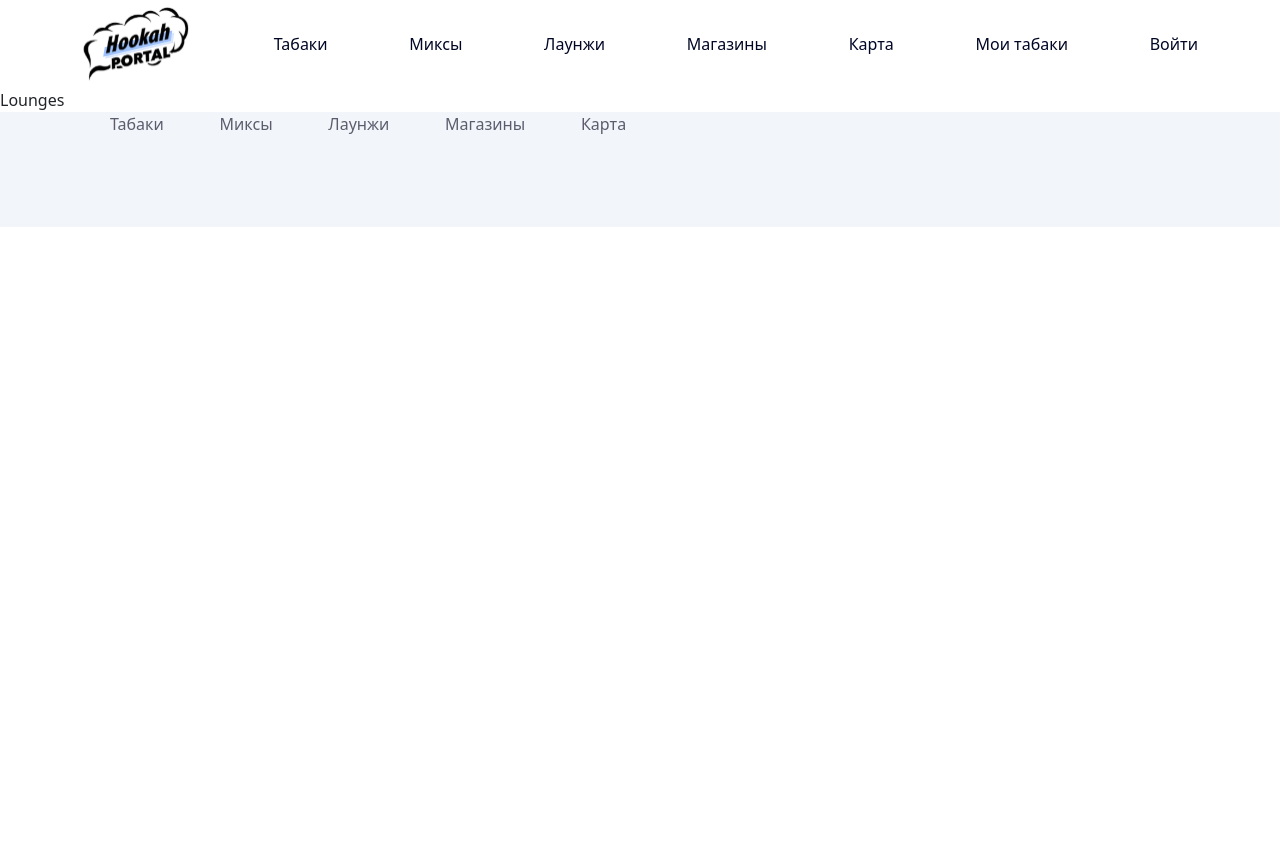
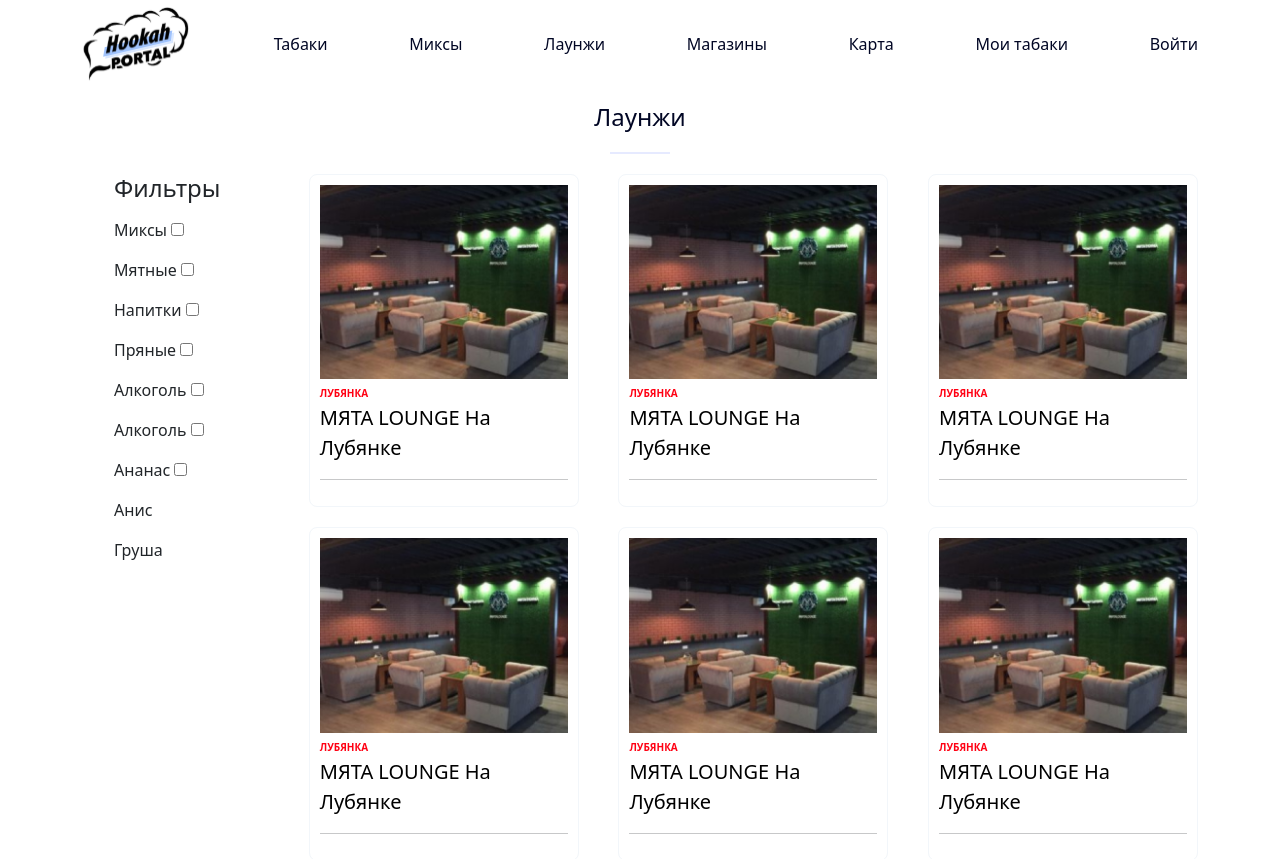
Before and after one commit to darya0623/FinalKa2.0, a React (Create React App) app: page /lounges in a window 1280 px wide. Shown: the top 859 px of the page. Before the commit the page ends 800 px from the top, so only its background shows below. Built offline with nearby package versions, Linux system fonts and the light colour scheme.

Commit message:
#fix #js #css upd lounges, map and tabacks

```diff
--- a/src/index.scss
+++ b/src/index.scss
@@ -12,7 +12,6 @@
   justify-content: center;
   justify-content: space-between;
   align-items: center;
-
 }
 
 .nav-logo {
@@ -24,19 +23,17 @@
   transition: all 0.5s;
 }
 
-.nav-item:hover{
+.nav-item:hover {
   text-decoration: underline;
-  color: #A1C4FD;
+  color: #a1c4fd;
 }
 
-
-
 .footer {
-  background-color: #F2F6FA;
+  background-color: #f2f6fa;
   height: 115px;
 }
 
-.footer-nav{
+.footer-nav {
   width: 572px;
   display: flex;
   justify-content: space-around;
@@ -75,7 +72,7 @@
   top: -130px;
 }
 
-.hello-fog1{
+.hello-fog1 {
   width: 900px;
   position: absolute;
   left: 0;
@@ -83,7 +80,7 @@
   z-index: -1;
 }
 
-.hello-fog2{
+.hello-fog2 {
   width: 900px;
   position: absolute;
   right: 0;
@@ -96,7 +93,7 @@
 //     // background-color: linear-gradient(#2893ff, white);
 // }
 
-.hello-portal{
+.hello-portal {
   width: 350px;
   position: absolute;
   right: 0;
@@ -107,7 +104,7 @@
 //   background: linear-gradient( #ecf2f8, white);
 // }
 
-.kalyan-wrap{
+.kalyan-wrap {
   padding-top: 900px;
 }
 
@@ -116,7 +113,7 @@
   width: 1000px;
 }
 
-.main-subtitle{
+.main-subtitle {
   position: relative;
   top: 550px;
 }
@@ -134,7 +131,7 @@
   z-index: -1;
 }
 
-.vector-two2{
+.vector-two2 {
   position: absolute;
   right: -15px;
   top: 5px;
@@ -156,7 +153,6 @@
   margin: 20px auto;
 }
 
-
 .item-text {
   position: absolute;
   font-family: var(--font-family);
@@ -166,18 +162,17 @@
   color: #010624;
 }
 
-.subtitle-item:first-child{
+.subtitle-item:first-child {
   display: flex;
   justify-content: start;
   align-items: end;
 }
 
-.subtitle-item:last-child{
+.subtitle-item:last-child {
   display: flex;
   justify-content: end;
   align-items: start;
 }
-
 
 .product-title {
   font-family: var(--font-family);
@@ -198,7 +193,7 @@
   display: flex;
   gap: 5px;
 }
-.taste-item{
+.taste-item {
   display: flex;
   justify-content: center;
   background: #f2f6fa;
@@ -221,11 +216,9 @@
 
 .tabacks-wrap {
   display: flex;
-
 }
 
 .tabacks-header {
-
   text-align: center;
 }
 
@@ -260,7 +253,7 @@
   width: 1000px;
 }
 
-    .vector-two3{
+.vector-two3 {
   position: absolute;
   //  left: 350px;
   // top: 5px;
@@ -274,7 +267,7 @@
   background-size: cover;
 }
 
-    .title-item{
+.title-item {
   font-family: var(--font-family);
   font-weight: 700;
   font-size: 64px;
@@ -283,7 +276,7 @@
   margin-bottom: 20px;
 }
 
-    .create-desc{
+.create-desc {
   font-family: var(--font-family);
   font-weight: 400;
   font-size: 18px;
@@ -292,14 +285,13 @@
   display: flex;
   justify-content: end;
   text-align: end;
-
 }
 
 .create-title-popular {
   text-align: center;
 }
 
-    .create-title{
+.create-title {
   height: 435px;
 }
 
@@ -312,38 +304,31 @@
   margin-bottom: 20px;
   padding: 10px;
   border-radius: 8px;
-      transition:
-
-      box-shadow 1s;
+  border: 1px solid #f2f6fa;
+  transition: all 1s
 }
 
-    .card-product:hover{
+.card-product:hover {
   border-radius: 8px;
+  background-color: #f2f6fa;
   box-shadow: 0 8px 16px 0 rgba(0, 0, 0, 0.5);
-
 }
 
 .product-image {
-      width: 200px;
-      margin: auto;}
+  margin: auto;
+}
 
 .create-section-two {
-        background: linear-gradient( #ecf2f8, white);
+  background: linear-gradient(#ecf2f8, white);
 }
 
 .aside {
-
-        background: #F7FAFC;
+  background: #f7fafc;
   width: 1000px;
-
 }
 
-
-
 .aside-wrap {
-
   margin: 0 auto;
-
 }
 
 .login-title {
@@ -358,3 +343,61 @@
   background-size: cover;
   height: 130vh;
 }
+
+
+
+
+#mapVid {
+  position: fixed;
+ left: 50%;
+ top: 0;
+ transform: translateX(-50%);
+  min-width: 100%;
+  min-height: 165%;
+  overflow: hidden;
+  z-index: -100;
+}
+
+.map-wrap {
+  height: 80vh;
+}
+
+
+.cards-lounges {
+  display: flex;
+  justify-content: space-between;
+  flex-wrap: wrap;
+}
+
+.lounges-catalog {
+  background: white;
+}
+
+.lounges-article {
+  justify-content: center;
+  width: 1000px;
+}
+
+
+.lounges-wrap {
+  display: flex;
+}
+
+.lounges-header {
+  text-align: center;
+  margin-top: 15px;
+}
+
+.lounges-aside {
+  width: 255px;
+  height: 635px;
+}
+
+
+.product-loc {
+  font-family: var(--font-family);
+font-weight: 700;
+font-size: 10px;
+text-transform: uppercase;
+color: #ff0013;
+}
--- a/src/pages/lounges.jsx
+++ b/src/pages/lounges.jsx
@@ -1,9 +1,162 @@
-import React from 'react'
+import React, { Fragment } from "react";
+import { Link } from "react-router-dom";
+import { Helmet } from "react-helmet";
+import LoungeImage from "./../img/lounge.png";
+import { Checkbox } from "antd";
 
 const Lounges = () => {
   return (
-    <div>Lounges</div>
-  )
-}
+    <Fragment>
+      <Helmet>
+        <title>Hookah - Lounges</title>
+      </Helmet>
 
-export default Lounges
+      <div className="container">
+        <header className="lounges-header">
+          <h1 className="header-title">Лаунжи</h1>
+          <hr className="chertochka" />
+        </header>
+        <div className="lounges-wrap">
+          <aside className="lounges-aside">
+            <div className="lounges-aside-item">
+              <ul>
+                <li>
+                  <h4 className="lounges-aside-text">Фильтры</h4>
+                </li>
+              </ul>
+            </div>
+
+            <div className="lounges-aside-item">
+              <ul>
+                <li>
+                  <p className="lounges-aside-text">Миксы <input type="checkbox" /></p>
+                </li>
+
+                <li>
+                  <p className="lounges-aside-text">Мятные <input type="checkbox" /></p>
+                </li>
+
+                <li>
+                  <p className="lounges-aside-text">Напитки <input type="checkbox" /></p>
+                </li>
+
+                <li>
+                  <p className="lounges-aside-text">Пряные <input type="checkbox" /></p>
+                </li>
+              </ul>
+            </div>
+
+            <div className="lounges-aside-item">
+              <ul>
+                <li>
+                <p className="lounges-aside-text">Алкоголь <input type="checkbox" /></p>
+
+                </li>
+
+                <li>
+                  <p className="lounges-aside-text">Алкоголь <input type="checkbox" /></p>
+                </li>
+
+                <li>
+                  <p className="lounges-aside-text">Ананас <input type="checkbox" /></p>
+                </li>
+                <li>
+                  <p className="lounges-aside-text">Анис</p>
+                </li>
+                <li>
+                  <p className="lounges-aside-text">Груша</p>
+                </li>
+              </ul>
+            </div>
+          </aside>
+
+          {/*Products__wrap active*/}
+          <article className="lounges-article">
+            {/* <Button onClick={handleFilter} icon={<FiFilter />}>
+                                    filter & sort
+                                </Button> */}
+
+            {/* <div className="Products__filters-right">
+                            <button className={`Products__filters-red`} secondary>
+                                <p bodyText={"p"}>Models</p>
+                            </button>
+                            <button secondary>
+                                <p bodyText={"p"}>products</p>
+                            </button>
+
+                        </div> */}
+
+            <div className="cards-lounges">
+              <div className="card-product">
+                <img className="product-image" src={LoungeImage} alt="error" />
+                <b className="product-loc">Лубянка</b>
+                <br />
+                <Link to="/lounges/product/:id" className="product-title">
+                  МЯТА LOUNGE На Лубянке
+                </Link>
+                <hr />
+                <div className="product-price"></div>
+              </div>
+              <div className="card-product">
+                <img className="product-image" src={LoungeImage} alt="error" />
+                <b className="product-loc">Лубянка</b>
+                <br />
+                <Link to="/lounges/product/" className="product-title">
+                  МЯТА LOUNGE На Лубянке
+                </Link>
+                <hr />
+                <div className="product-price"></div>
+              </div>
+              <div className="card-product">
+                <img className="product-image" src={LoungeImage} alt="error" />
+                <b className="product-loc">Лубянка</b>
+                <br />
+                <Link to="/lounges/product/:id" className="product-title">
+                  МЯТА LOUNGE На Лубянке
+                </Link>
+                <hr />
+                <div className="product-price"></div>
+              </div>
+              <div className="card-product">
+                <img className="product-image" src={LoungeImage} alt="error" />
+                <b className="product-loc">Лубянка</b>
+                <br />
+                <Link to="/lounges/product/:id" className="product-title">
+                  МЯТА LOUNGE На Лубянке
+                </Link>
+                <hr />
+                <div className="product-price"></div>
+              </div>
+              <div className="card-product">
+                <img className="product-image" src={LoungeImage} alt="error" />
+                <b className="product-loc">Лубянка</b>
+                <br />
+                <Link to="/lounges/product/:id" className="product-title">
+                  МЯТА LOUNGE На Лубянке
+                </Link>
+                <hr />
+                <div className="product-price"></div>
+              </div>
+              <div className="card-product">
+                <img className="product-image" src={LoungeImage} alt="error" />
+                <b className="product-loc">Лубянка</b>
+                <br />
+                <a to="/lounges/product/:id" className="product-title">
+                  МЯТА LOUNGE На Лубянке
+                </a>
+                <hr />
+                <div className="product-price"></div>
+              </div>
+            </div>
+
+            <div className="Products__buttons">
+              <button primary>load more products</button>
+            </div>
+          </article>
+        </div>
+      </div>
+    </Fragment>
+  );
+};
+
+export default Lounges;
--- a/src/pages/map.jsx
+++ b/src/pages/map.jsx
@@ -1,17 +1,25 @@
-import React, { Fragment } from 'react'
-import MapVideo from "./../img/map.mp4"
+import React, { Fragment } from "react";
+import MapVideo from "./../img/map.mp4";
 
 export default function Map() {
+
+
   return (
     <Fragment>
+      <main>
+        <div className="container">
+          <div className="map-wrap">
 
-        <main>
-            <div className='container'>
-            <h1 className='main-title'>Карта</h1>
-                        <hr className='chertochka'/>
-                <video autoPlay loop controls src={MapVideo}></video>
-            </div>
-        </main>
+          <h1 className="main-title">Карта</h1>
+          <hr className="chertochka" />
+          <video autoPlay muted loop id="mapVid">
+            <source src={MapVideo} type="video/mp4" />
+          </video>
+          </div>
+
+
+        </div>
+      </main>
     </Fragment>
-  )
+  );
 }
--- a/src/pages/tabacks.jsx
+++ b/src/pages/tabacks.jsx
@@ -70,6 +70,7 @@
             <div className="container">
                 <header className="tabacks-header">
                     <h1 className="header-title">Табаки</h1>
+                    <hr className="chertochka" />
                     <h3 className="header-desc">Один из крупнейших производителей табака и аксессуаров для кальянов в Российской Федерации</h3>
                 </header>
                 <div className="tabacks-wrap">
@@ -231,9 +232,9 @@
 
 
 
-                        <div className="Products__buttons">
+                        {/* <div className="Products__buttons">
                             <button primary>load more products</button>
-                        </div>
+                        </div> */}
                     </article>
                 </div>
 
--- a/src/pages/tabakInfo.jsx
+++ b/src/pages/tabakInfo.jsx
@@ -11,7 +11,6 @@
             <div className="t">
                 <div className="container">
 
-<div className="vjdufdhjdhf">vjhgsdhfgsdhgfsdh</div>
 
                 </div>
 
```
Also changed, not shown: src/img/lounge.png (added). Lines whose indentation alone changed are shown as unchanged.
